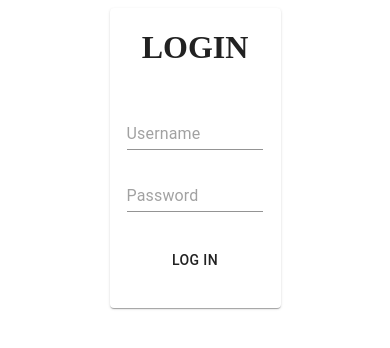
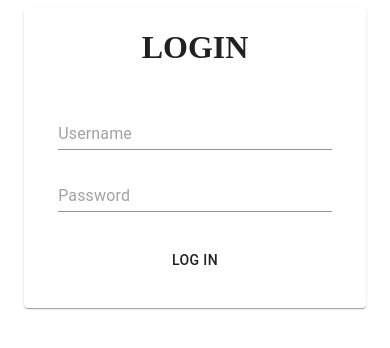
Before and after one commit to JainVayam/infinite-scrolling-list, a React (Create React App) app: page /login in a window 390 px wide. Shown: the top 348 px of the page. Built offline with nearby package versions, Linux system fonts and the light colour scheme.

Commit message:
Fixed login form width

```diff
--- a/src/pages/Login/style.js
+++ b/src/pages/Login/style.js
@@ -2,13 +2,16 @@ import { makeStyles } from '@material-ui/core'
 
 const useStyles = makeStyles((theme) => ({
   loginContainer: {
-    maxWidth: '50%',
+    width: '50%',
     [ theme.breakpoints.down('sm') ]: {
-      maxWidth: '100%',
+      minWidth: '100%',
     },
   },
   loginCard: {
-    maxWidth: '50%',
+    [ theme.breakpoints.down('sm') ]: {
+      minWidth: '100%',
+    },
+    width: '50%',
     margin: 'auto',
     textAlign: 'center',
   },
```
